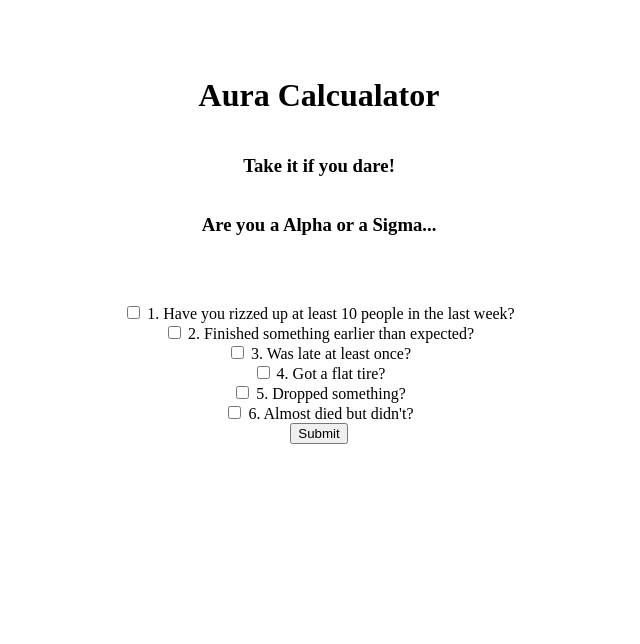
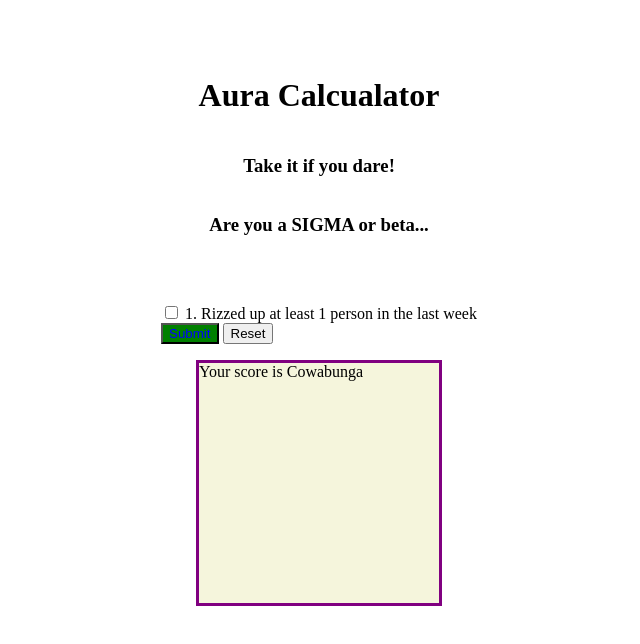
Before and after one commit to thisguyblink/AuraCalcuator, a SvelteKit app in the folder auracalc/: page / in a window 1280 px wide. Shown: the top 644 px of the page, without its empty margins (321-961 px from the left). Built offline with nearby package versions, Linux system fonts and the light colour scheme.

Commit message:
Some functions work, I need stil need to make checkbox dynamic

```diff
--- a/auracalc/src/routes/+page.svelte
+++ b/auracalc/src/routes/+page.svelte
@@ -1,60 +1,36 @@
 <script>
-    // document.getElementById('submitButton').addEventListener('click', function() {
-    //     const checkboxes = document.querySelectorAll('input[type="checkbox"]');
-    //   let totalValue = 0;
-    //   checkboxes.forEach(checkbox => {
-    //     if (checkbox.checked) {
-    //       totalValue += parseInt(checkbox.value);
-    //     }
-    //   });
-    // });
+    const values = [74, -101, -523, 711, 780, -163, 127, -47, -588, -600, 87, -519, -211, 150, -512, 407, 237, -125, 870, 986, 93, 198, 505, -985, -444, 395, -121, 913, 83, -990, 255, -54, -145, 793, 448, -964, 264, -167, 509, 209, 981, 775, -813, 96, 838, -622, -217, 565, -394, 132];
+    let out = 'Cowabunga';
+    function handleSubmit() {
+        out = values[0];
+
+    }
+    function reset() {
+        if (window.confirm('Really opt-in?')) {
+            out = 'score has been reset(0)';
+        }
+    }
 </script>
 
 <div class = header>
     <h1>Aura Calcualator</h1>
     <h3>Take it if you dare!</h3>
-    <h3>Are you a Alpha or a Sigma...</h3>
+    <h3>Are you a SIGMA or beta...</h3>
 </div>
 <div class ="questionList">
-    <div class = question>
-        <label class="custom-checkbox">
-            <input type="checkbox" value="100">
-            1. Have you rizzed up at least 10 people in the last week?
-        </label>
-    </div>
-    <div class = question>
-        <label class="custom-checkbox">
-            <input type="checkbox" value="15">
-            2. Finished something earlier than expected?
-        </label>
-    </div>
-    <div class = question>
-        <label class="custom-checkbox">
-            <input type="checkbox" value="-60">
-            3. Was late at least once?
-        </label>
-    </div>
-    <div class = question>
-        <label class="custom-checkbox">
-            <input type="checkbox" value="-450">
-            4. Got a flat tire?
-        </label>
-    </div>
-    <div class = question>
-        <label class="custom-checkbox">
-            <input type="checkbox" value="-100">
-            5. Dropped something?
-        </label>
-    </div>
-    <div class = question>
-        <label class="custom-checkbox">
-            <input type="checkbox" value="4500">
-            6. Almost died but didn't?
-        </label>
-    </div>
+    <form class="questionForm">
+        <input type="checkbox" id="q1" >
+        <label for="q1">1. Rizzed up at least 1 person in the last week</label>
+        <br>
+        <button type="button" id="submit" on:click={() => {
+           handleSubmit();
+        }}>Submit</button>
+        <button type="button" id="reset" on:click={() => {
+            reset();
+         }}>Reset</button>
 
-    <span></span>
-    <button id ="submitButton">Submit</button>
+    </form>
+    <p id="output">Your score is {out}</p>
 </div>
 
 <style>
@@ -72,8 +48,15 @@
         align-items: center;
         flex-direction: column;
     }
-    .checkbox:hover {
-        background-color: black;
+    #submit {
+        background-color: green;
+        color: blue
+    }
+    #output {
+        border: 3px solid purple;
+        height: 15rem;
+        width: 15rem;
+        background-color: beige;
     }
 
 </style>
```
Also changed, not shown: auracalc/src/lib/server/main.server.js (added).
